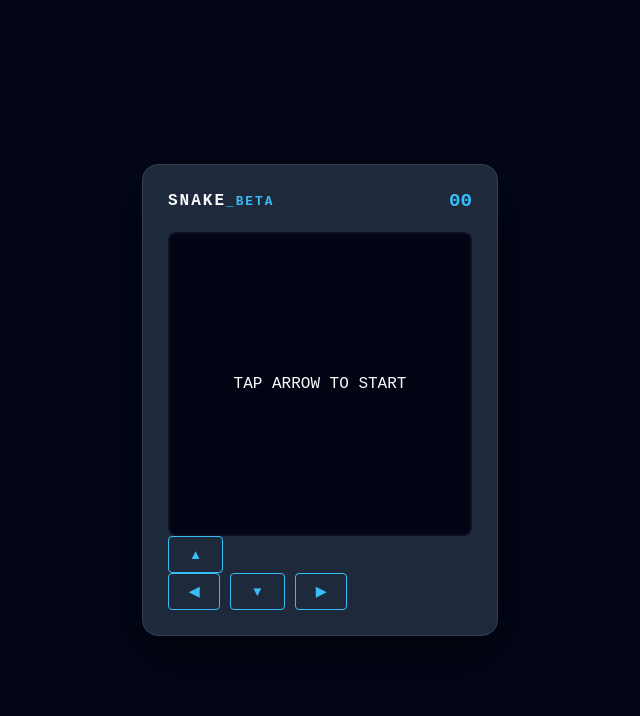
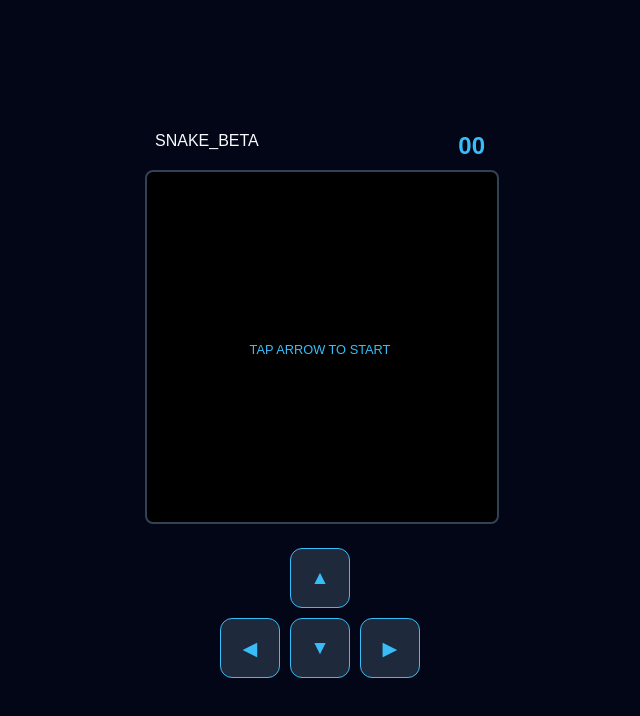
Before and after one commit to mantra2177-Ind/MSgames, a plain HTML site: page index.html in a window 1280 px wide. Shown: the whole page, without its empty margins (320-960 px from the left). Drawn offline with Linux system fonts and the light colour scheme.

Commit message:
Update style.css

```diff
--- a/style.css
+++ b/style.css
@@ -2,82 +2,78 @@
     --bg: #020617;
     --card: #1e293b;
     --neon: #38bdf8;
-    --accent: #f43f5e;
     --text: #f8fafc;
 }
 
 body {
     background: var(--bg);
     color: var(--text);
-    font-family: 'Courier New', Courier, monospace;
+    font-family: sans-serif;
     display: flex;
     justify-content: center;
     align-items: center;
     height: 100vh;
     margin: 0;
+    touch-action: manipulation; /* Prevents zooming on taps */
 }
 
 .game-wrapper {
-    background: var(--card);
-    padding: 25px;
-    border-radius: 16px;
-    border: 1px solid #334155;
-    box-shadow: 0 20px 50px rgba(0,0,0,0.6);
+    width: 90%;
+    max-width: 350px;
+    text-align: center;
 }
 
 .header {
     display: flex;
     justify-content: space-between;
-    align-items: center;
-    margin-bottom: 20px;
+    padding: 10px;
 }
 
-.brand {
-    font-weight: bold;
-    letter-spacing: 2px;
-}
-
-.brand span { color: var(--neon); font-size: 0.8rem; }
-
-.score-container { display: flex; gap: 15px; }
-
-.score-card { text-align: right; }
-
-.label { display: block; font-size: 0.6rem; color: #94a3b8; }
-
-#score, #highScore { font-size: 1.2rem; font-weight: bold; color: var(--neon); }
-
-.canvas-area { position: relative; }
+#score { color: var(--neon); font-weight: bold; font-size: 1.5rem; }
 
 canvas {
     background: #000;
-    display: block;
+    width: 100%; /* Responsive */
     border-radius: 8px;
     border: 2px solid #334155;
 }
 
+.canvas-area { position: relative; }
+
 .overlay {
     position: absolute;
-    top: 0; left: 0; width: 100%; height: 100%;
-    background: rgba(2, 6, 23, 0.8);
+    top: 50%; left: 50%;
+    transform: translate(-50%, -50%);
+    color: var(--neon);
+    font-size: 0.8rem;
+}
+
+/* D-PAD STYLING */
+.dpad {
+    margin-top: 20px;
+    display: flex;
+    flex-direction: column;
+    align-items: center;
+    gap: 10px;
+}
+
+.row { display: flex; gap: 10px; }
+
+.ctrl {
+    width: 60px;
+    height: 60px;
+    background: var(--card);
+    border: 1px solid var(--neon);
+    color: var(--neon);
+    border-radius: 12px;
+    font-size: 1.2rem;
     display: flex;
     justify-content: center;
     align-items: center;
-    border-radius: 8px;
+    -webkit-tap-highlight-color: transparent;
 }
 
-.overlay p { font-size: 0.8rem; letter-spacing: 1px; color: var(--neon); }
-
-.controls { margin-top: 20px; text-align: center; }
-
-button {
-    background: transparent;
-    border: 1px solid var(--neon);
-    color: var(--neon);
-    padding: 10px 20px;
-    border-radius: 4px;
-    cursor: pointer;
-    font-weight: bold;
+.ctrl:active {
+    background: var(--neon);
+    color: var(--bg);
 }
-
-button:hover { background: var(--neon); color: var(--bg); }
```
